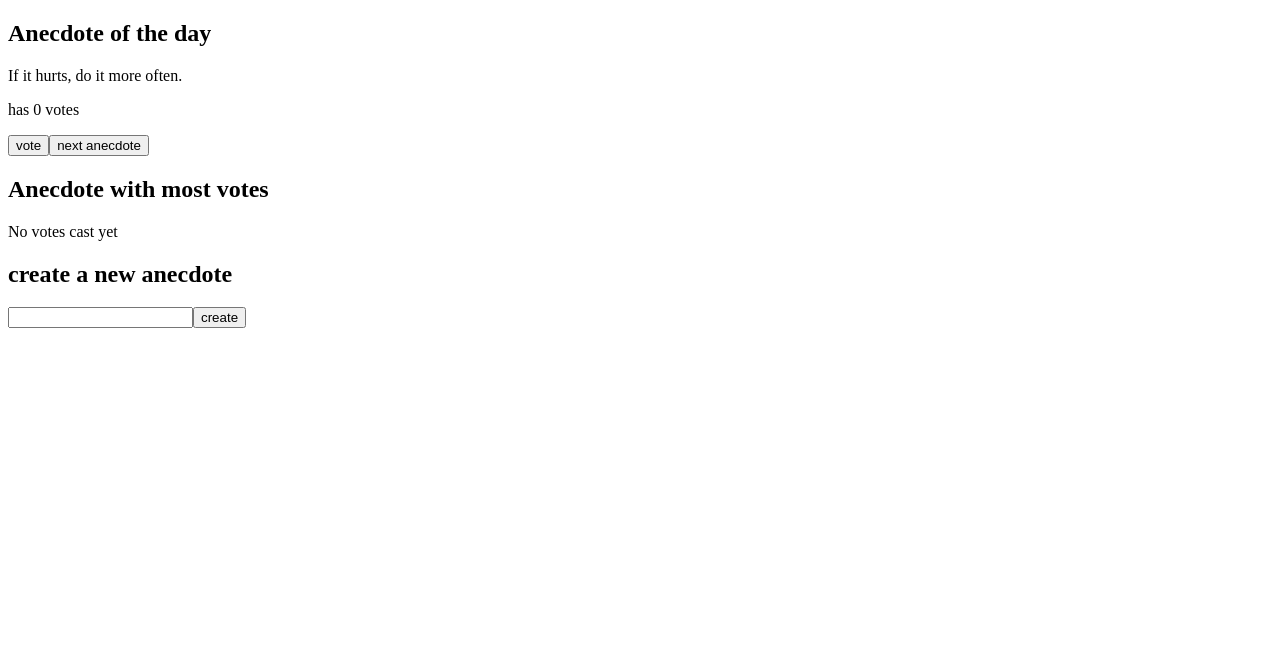
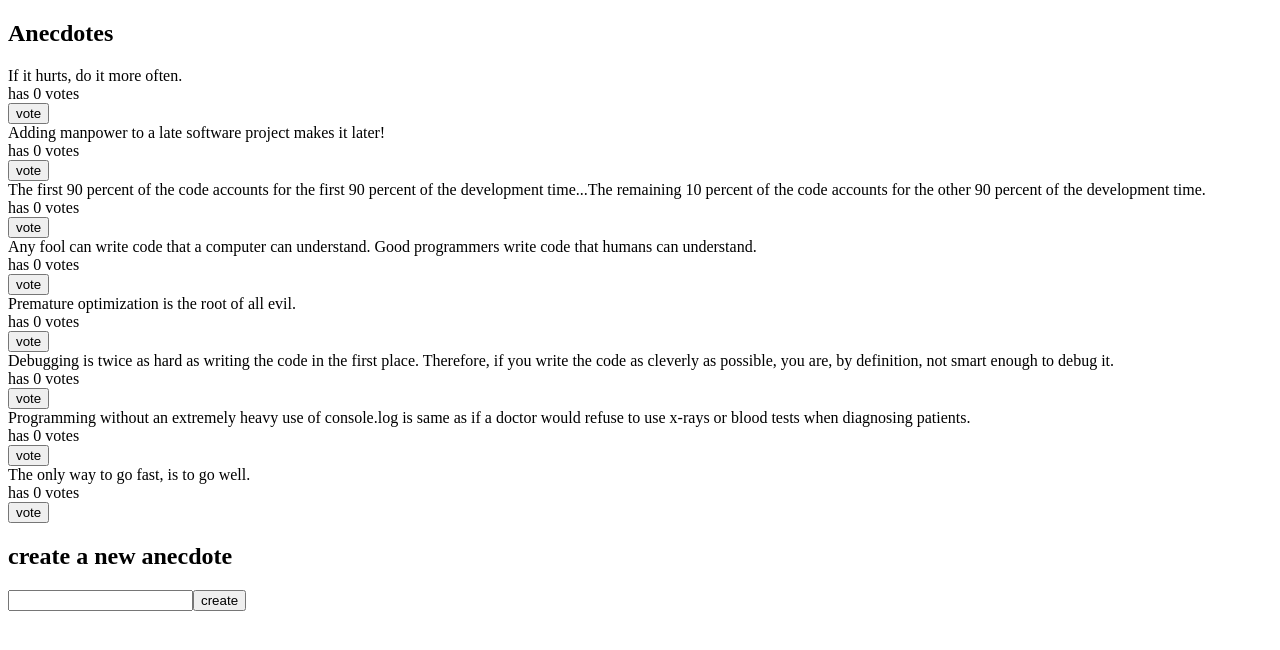
Before and after one commit to paulAlexSerban/wbk--full-stack-open--2026, a React (Vite) app in the folder part6/zustand-anecdotes/: page / in a window 1280 px wide. Shown: the top 650 px of the page. Built offline with nearby package versions, Linux system fonts and the light colour scheme.

Commit message:
feat(part6): 6.4 done

```diff
--- a/part6/zustand-anecdotes/src/App.jsx
+++ b/part6/zustand-anecdotes/src/App.jsx
@@ -1,49 +1,12 @@
-import {
-  useAnecdotes,
-  useAnecdotesActions,
-  useSelected,
-  useVotes,
-} from "./store";
+import AnecdoteForm from "./components/AnecdoteForm";
+import AnecdoteList from "./components/AnecdoteList";
 
 const App = () => {
-  const anecdotes = useAnecdotes();
-  const selected = useSelected();
-  const votes = useVotes();
-  const { vote, nextAnecdote, createAnecdote } = useAnecdotesActions();
-
-  const handleCreate = (event) => {
-    event.preventDefault();
-    const content = event.target.anecdote.value;
-    event.target.anecdote.value = "";
-    createAnecdote(content);
-  };
-
-  const maxVotes = Math.max(...votes);
-  const mostVotesIndex = votes.indexOf(maxVotes);
-
   return (
     <div>
-      <h2>Anecdote of the day</h2>
-      <p>{anecdotes[selected]}</p>
-      <p>has {votes[selected]} votes</p>
-      <button onClick={vote}>vote</button>
-      <button onClick={nextAnecdote}>next anecdote</button>
-
-      <h2>Anecdote with most votes</h2>
-      {maxVotes === 0 ? (
-        <p>No votes cast yet</p>
-      ) : (
-        <div>
-          <p>{anecdotes[mostVotesIndex]}</p>
-          <p>has {maxVotes} votes</p>
-        </div>
-      )}
-
-      <h2>create a new anecdote</h2>
-      <form onSubmit={handleCreate}>
-        <input name="anecdote" />
-        <button type="submit">create</button>
-      </form>
+      <h2>Anecdotes</h2>
+      <AnecdoteList />
+      <AnecdoteForm />
     </div>
   );
 };
--- /dev/null
+++ b/part6/zustand-anecdotes/src/components/AnecdoteForm.jsx
@@ -0,0 +1,24 @@
+import { useAnecdotesActions } from "../store";
+
+const AnecdoteForm = () => {
+  const { createAnecdote } = useAnecdotesActions();
+
+  const handleCreate = (event) => {
+    event.preventDefault();
+    const content = event.target.anecdote.value;
+    event.target.anecdote.value = "";
+    createAnecdote(content);
+  };
+
+  return (
+    <div>
+      <h2>create a new anecdote</h2>
+      <form onSubmit={handleCreate}>
+        <input name="anecdote" />
+        <button type="submit">create</button>
+      </form>
+    </div>
+  );
+};
+
+export default AnecdoteForm;
--- /dev/null
+++ b/part6/zustand-anecdotes/src/components/AnecdoteList.jsx
@@ -0,0 +1,20 @@
+import { useAnecdotes, useAnecdotesActions } from "../store";
+
+const AnecdoteList = () => {
+  const anecdotes = useAnecdotes();
+  const { vote } = useAnecdotesActions();
+
+  return (
+    <div>
+      {anecdotes.map((anecdote) => (
+        <div key={anecdote.id}>
+          <div>{anecdote.content}</div>
+          <div>has {anecdote.votes} votes</div>
+          <button onClick={() => vote(anecdote.id)}>vote</button>
+        </div>
+      ))}
+    </div>
+  );
+};
+
+export default AnecdoteList;
--- a/part6/zustand-anecdotes/src/store.js
+++ b/part6/zustand-anecdotes/src/store.js
@@ -1,6 +1,6 @@
 import { create } from "zustand";
 
-const anecdotes = [
+const initialContent = [
   "If it hurts, do it more often.",
   "Adding manpower to a late software project makes it later!",
   "The first 90 percent of the code accounts for the first 90 percent of the development time...The remaining 10 percent of the code accounts for the other 90 percent of the development time.",
@@ -11,31 +11,30 @@ const anecdotes = [
   "The only way to go fast, is to go well.",
 ];
 
+const anecdotes = initialContent.map((content, id) => ({ content, id, votes: 0 }));
+
 const useAnecdotesStore = create((set) => ({
   anecdotes,
-  selected: 0,
-  votes: new Array(anecdotes.length).fill(0),
+
   actions: {
-    vote: () =>
-      set((state) => {
-        const votes = [...state.votes];
-        votes[state.selected] += 1;
-        return { votes };
-      }),
-    nextAnecdote: () =>
+    vote: (id) =>
       set((state) => ({
-        selected: Math.floor(Math.random() * state.anecdotes.length),
+        anecdotes: state.anecdotes.map((anecdote) =>
+          anecdote.id === id
+            ? { ...anecdote, votes: anecdote.votes + 1 }
+            : anecdote,
+        ),
       })),
     createAnecdote: (content) =>
-      set((state) => ({
-        anecdotes: state.anecdotes.concat(content),
-        votes: state.votes.concat(0),
-      })),
+      set((state) => {
+        const id = Math.max(...state.anecdotes.map((a) => a.id), -1) + 1;
+        return {
+          anecdotes: state.anecdotes.concat({ content, id, votes: 0 }),
+        };
+      }),
   },
 }));
 
 export const useAnecdotes = () => useAnecdotesStore((state) => state.anecdotes);
-export const useSelected = () => useAnecdotesStore((state) => state.selected);
-export const useVotes = () => useAnecdotesStore((state) => state.votes);
 export const useAnecdotesActions = () =>
   useAnecdotesStore((state) => state.actions);
```
